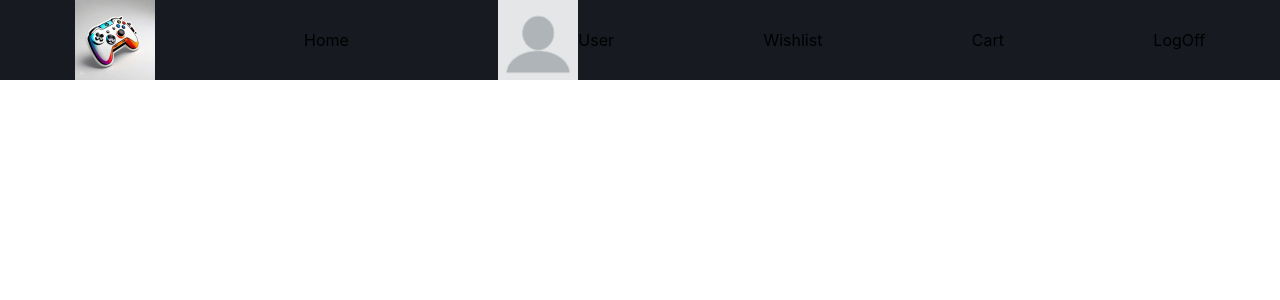
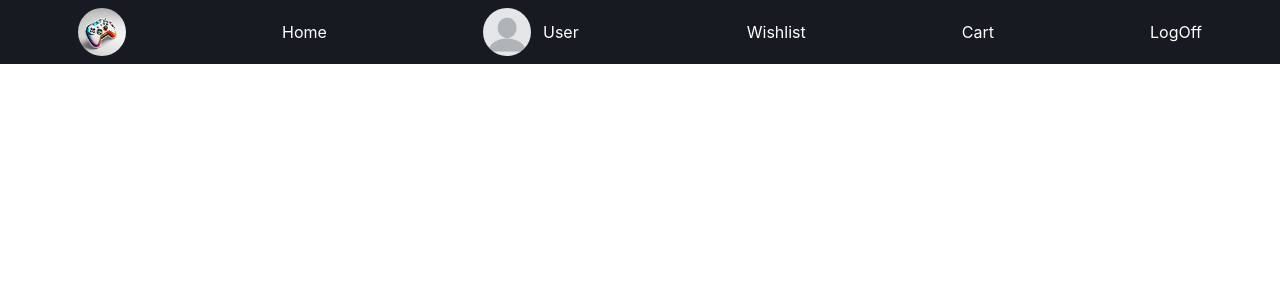
Before and after one commit to cristianvictorkim/videogameMarketplace, a React (Create React App) app in the folder steam/: page / in a window 1280 px wide. Shown: the top 300 px of the page. Built offline with nearby package versions, Linux system fonts and the light colour scheme.

Commit message:
Cambios navbar

```diff
--- a/steam/src/components/Navbar.js
+++ b/steam/src/components/Navbar.js
@@ -5,16 +5,18 @@ import pfp from "../assets/pfp.png";
 
 const Navbar = () => {
     return(
-    <div className='bg-[#171a21] flex items-center justify-around ' >
+    <div className='bg-[#171a21] flex items-center justify-around py-2 text-white' >
         <div className='logo'>
-            <img src={logo} alt='asd' className='w-20 h-20' />
+            <img src={logo} alt='asd' className='w-12 h-12 rounded-full' />
         </div>
         <div className='home'>
             Home
         </div>
         <div className='flex items-center'>
-            <img src={pfp} className='w-20 h-20'/>
-            User
+            <img src={pfp} className='w-12 h-12 rounded-full'/>
+            <div className='px-3'>
+                User
+            </div>
         </div>
         <div className='wishlist'>
             Wishlist
```
